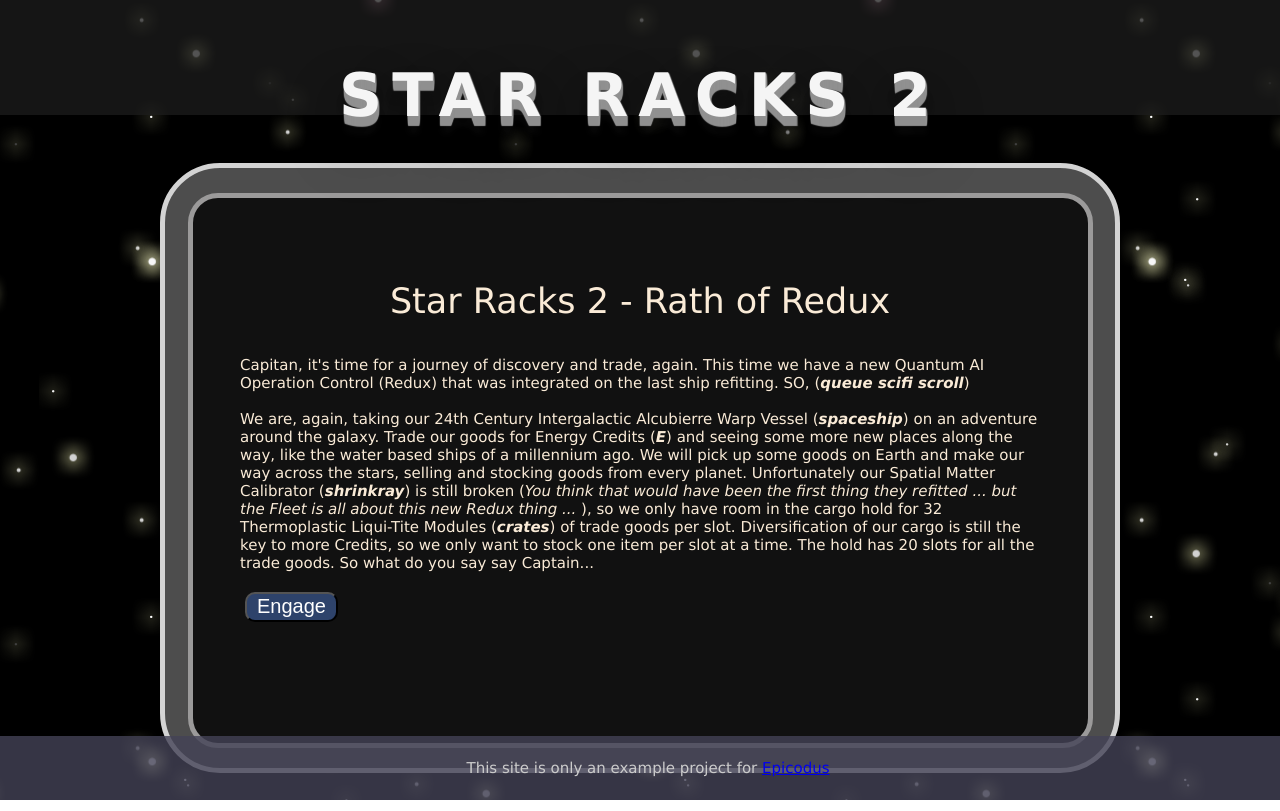
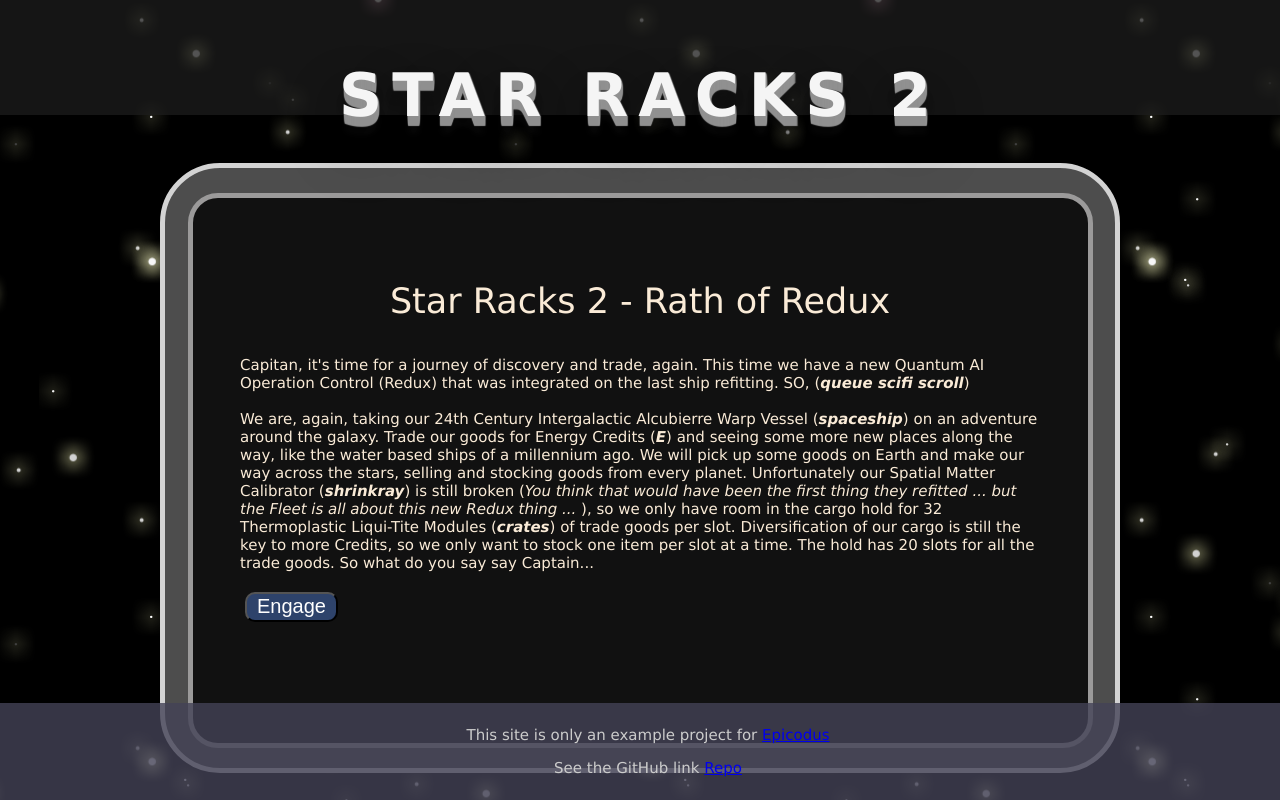
Before and after one commit to mmanchee/StarRacks2.1, a React (Create React App) app: page / in a window 1280 px wide. Built offline with nearby package versions, Linux system fonts and the light colour scheme.

Commit message:
add links to git hub

```diff
--- a/src/components/Footer.js
+++ b/src/components/Footer.js
@@ -4,6 +4,7 @@ function Footer() {
   return (
     <React.Fragment>
       <p>This site is only an example project for <a href="https://www.epicodus.com/">Epicodus</a></p>
+      <p>See the GitHub link <a href="https://github.com/mmanchee/StarRacks2.1">Repo</a></p>
     </React.Fragment>
   );
 }
```
